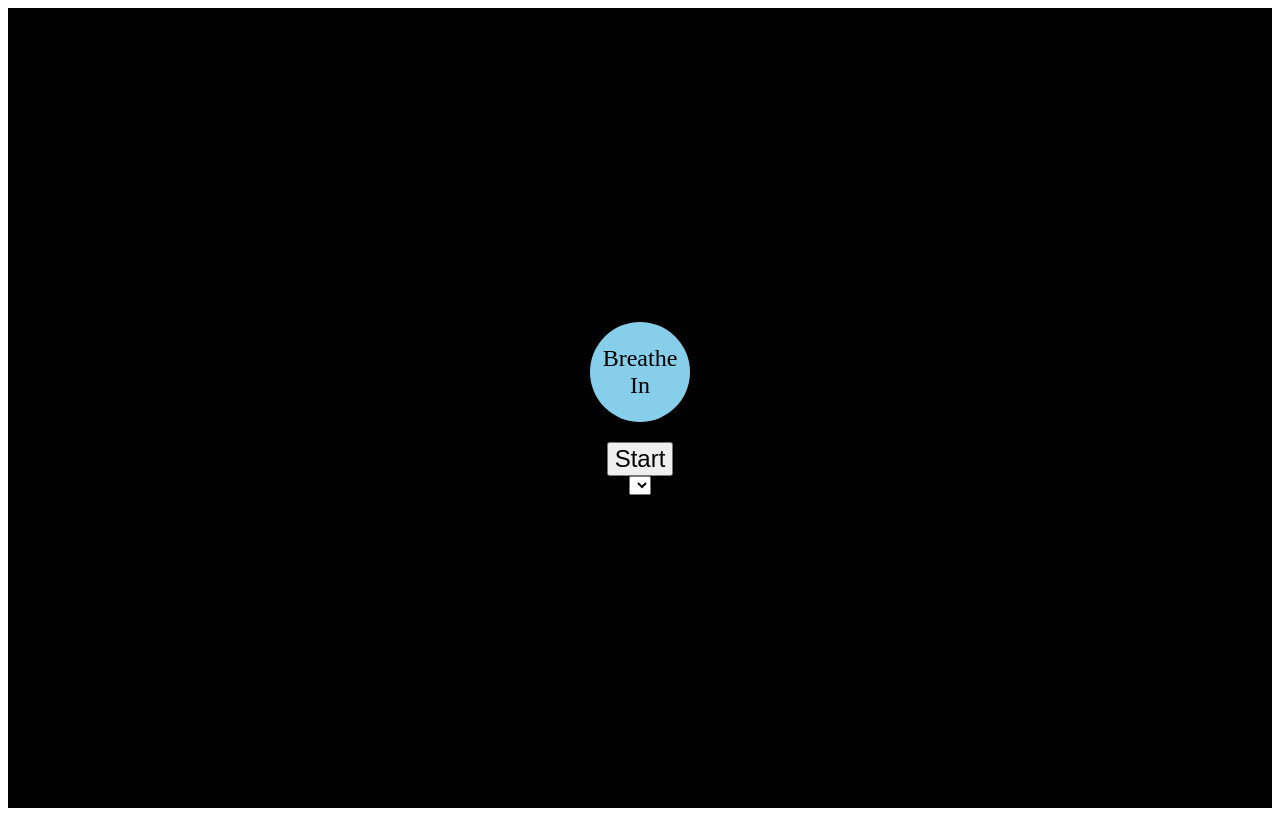
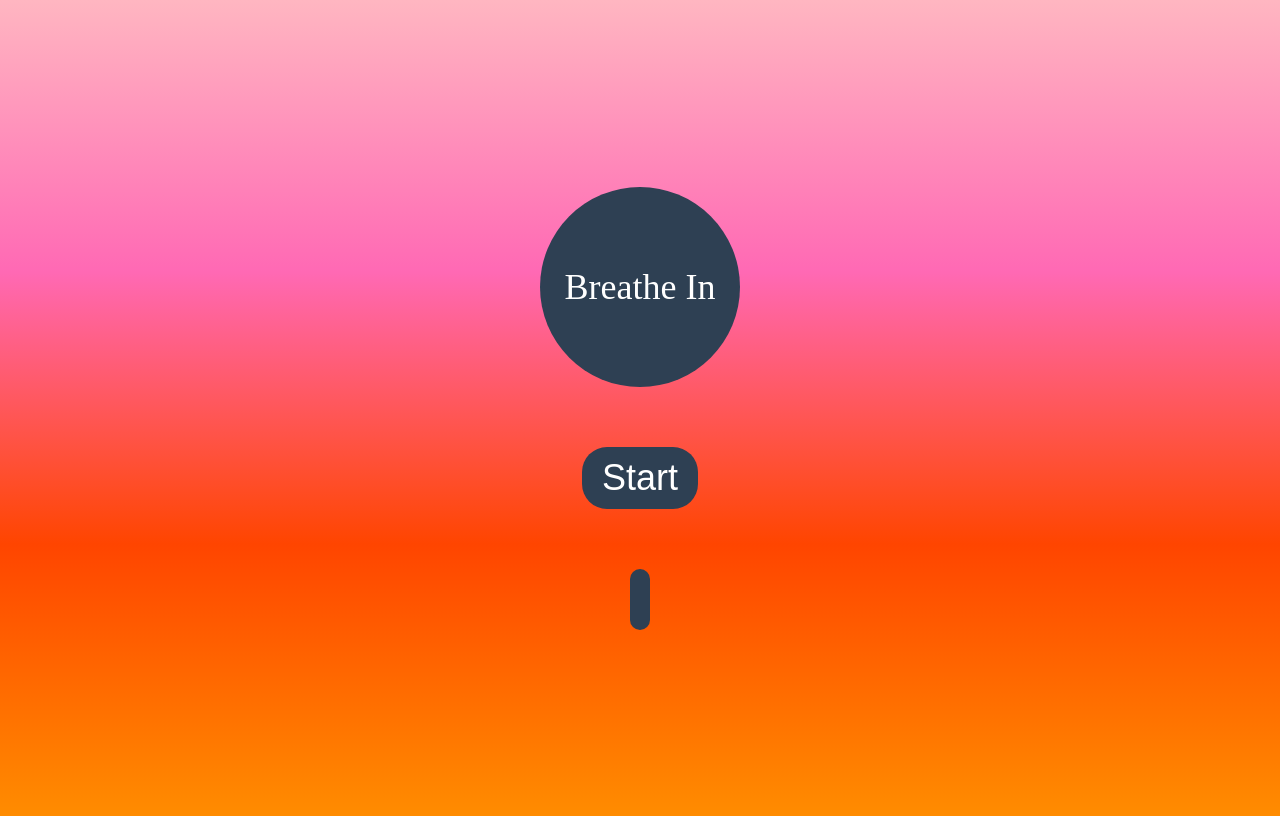
Before and after one commit to michaelsatumba/breath, a plain HTML site: page index.html in a window 1280 px wide. Drawn offline with Linux system fonts and the light colour scheme.

Commit message:
styling and logo

```diff
--- a/script.js
+++ b/script.js
@@ -54,16 +54,16 @@ toggleButton.addEventListener('click', () => {
 function startBreathing() {
   interval = setInterval(() => {
     if (isBreathingIn) {
-      circle.style.width = '200px';
-      circle.style.height = '200px';
+      circle.style.width = '400px';
+      circle.style.height = '400px';
       text.innerText = 'Breathe Out';
       speak('Breathe Out');
     } else {
-      circle.style.width = '100px';
-      circle.style.height = '100px';
+      circle.style.width = '200px';
+      circle.style.height = '200px';
       text.innerText = 'Breathe In';
       speak('Breathe In');
     }
     isBreathingIn = !isBreathingIn;
-  }, 2000);
+  }, 4000);
 }
--- a/styles.css
+++ b/styles.css
@@ -1,30 +1,59 @@
+body {
+    background: linear-gradient(to bottom, #FFB6C1, #FF69B4, #FF4500, #FF8C00);
+}
+
 .container {
     display: flex;
     flex-direction: column;
     align-items: center;
     justify-content: center;
     height: 100vh;
-    background-color: black;
   }
 
   .circle {
     display: flex;
     align-items: center;
     justify-content: center;
-    width: 100px;
-    height: 100px;
+    width: 200px;  /* Increased from 100px */
+    height: 200px;  /* Increased from 100px */
     border-radius: 50%;
     background: #87CEEB;
-    text-align: center;
+    margin: 30px;  /* Increased margin */
+    background: #2E4053;
   }
 
   #text {
-    font-size: 24px;
-    margin: 0;  /* Remove default margins */
+    font-size: 36px;  /* Increased from 24px */
+    margin: 30px;  /* Increased margin */
+    white-space: nowrap;
+    color: white;
   }
 
   #toggleButton {
-    font-size: 24px;
+    font-size: 36px;
     text-align: center;
-    margin-top: 20px;
+    margin: 30px;
+    padding: 10px 20px;
+    border: none;
+    border-radius: 25px;
+    background: #2E4053; /* Same as circle for consistency */
+    color: #FFFFFF; /* White text */
+    cursor: pointer;
+    transition: background 0.3s ease-in-out;
   }
+
+  #toggleButton:hover {
+    background: #34495E; /* Slightly lighter on hover */
+  }
+
+  #voiceSelect {
+    font-size: 36px;
+    margin: 30px;
+    padding: 10px;
+    border: none;
+    border-radius: 25px;
+    background: #2E4053;  /* Same as circle and button for consistency */
+    color: #FFFFFF;  /* White text */
+    appearance: none;
+    cursor: pointer;
+  }
```
Also changed, not shown: breathe.png (added), manifest.json.
